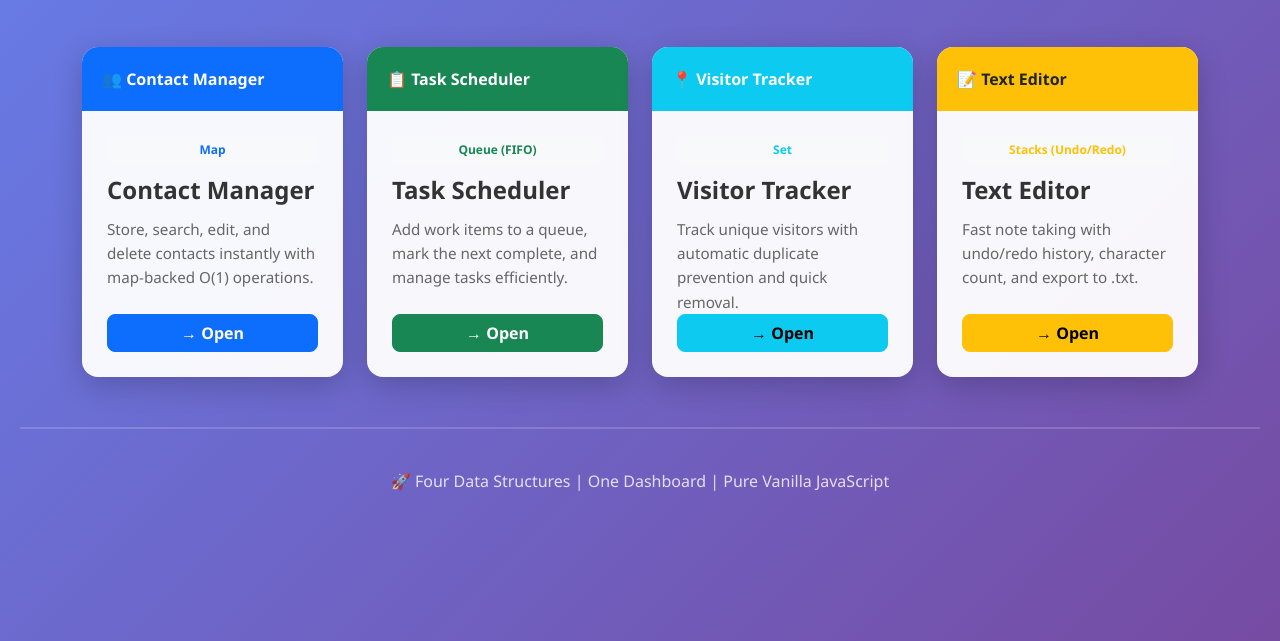
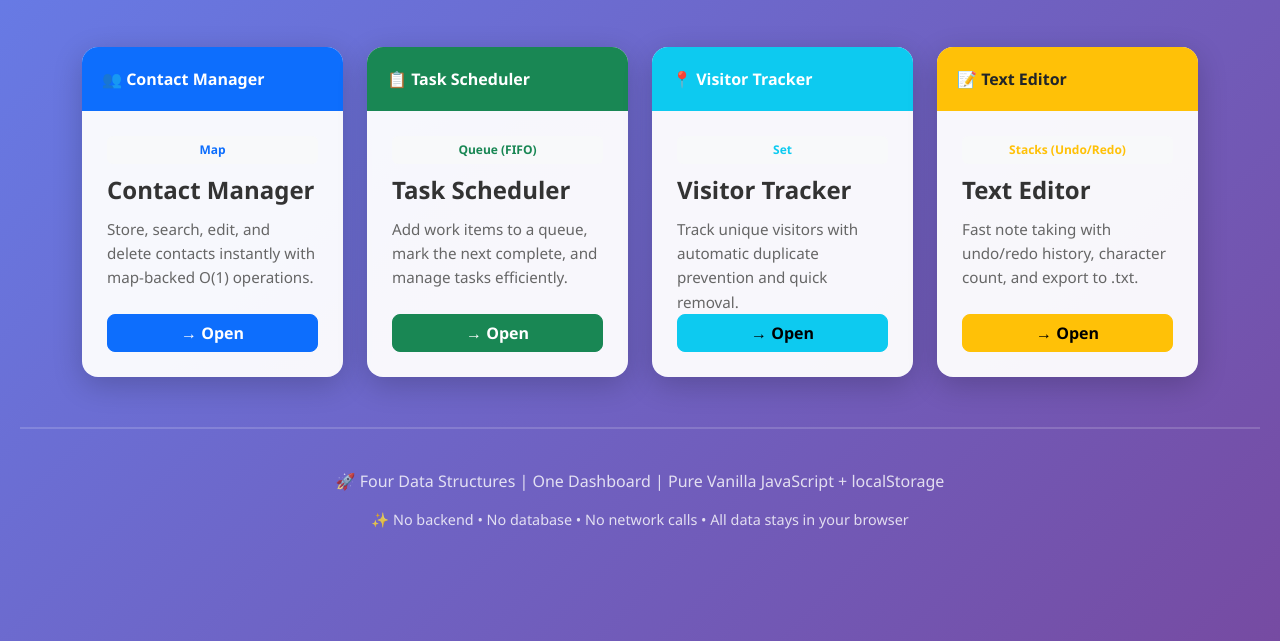
Before and after one commit to jamjamal-design/Final-level-project-redo, a plain HTML site: page index.html in a window 1280 px wide. Shown: the part 159-800 px from the top of the page. Drawn offline with nearby package versions, Linux system fonts and the light colour scheme.

Commit message:
docs: Update README and index.html for clarity on localStorage usage

```diff
--- a/index.html
+++ b/index.html
@@ -93,7 +93,8 @@
         </div>
 
         <div class="footer">
-            <p>🚀 Four Data Structures | One Dashboard | Pure Vanilla JavaScript</p>
+            <p>🚀 Four Data Structures | One Dashboard | Pure Vanilla JavaScript + localStorage</p>
+            <p style="font-size: 0.9rem; margin-top: 8px;">✨ No backend • No database • No network calls • All data stays in your browser</p>
         </div>
     </div>
 
```
Also changed, not shown: README.md.
